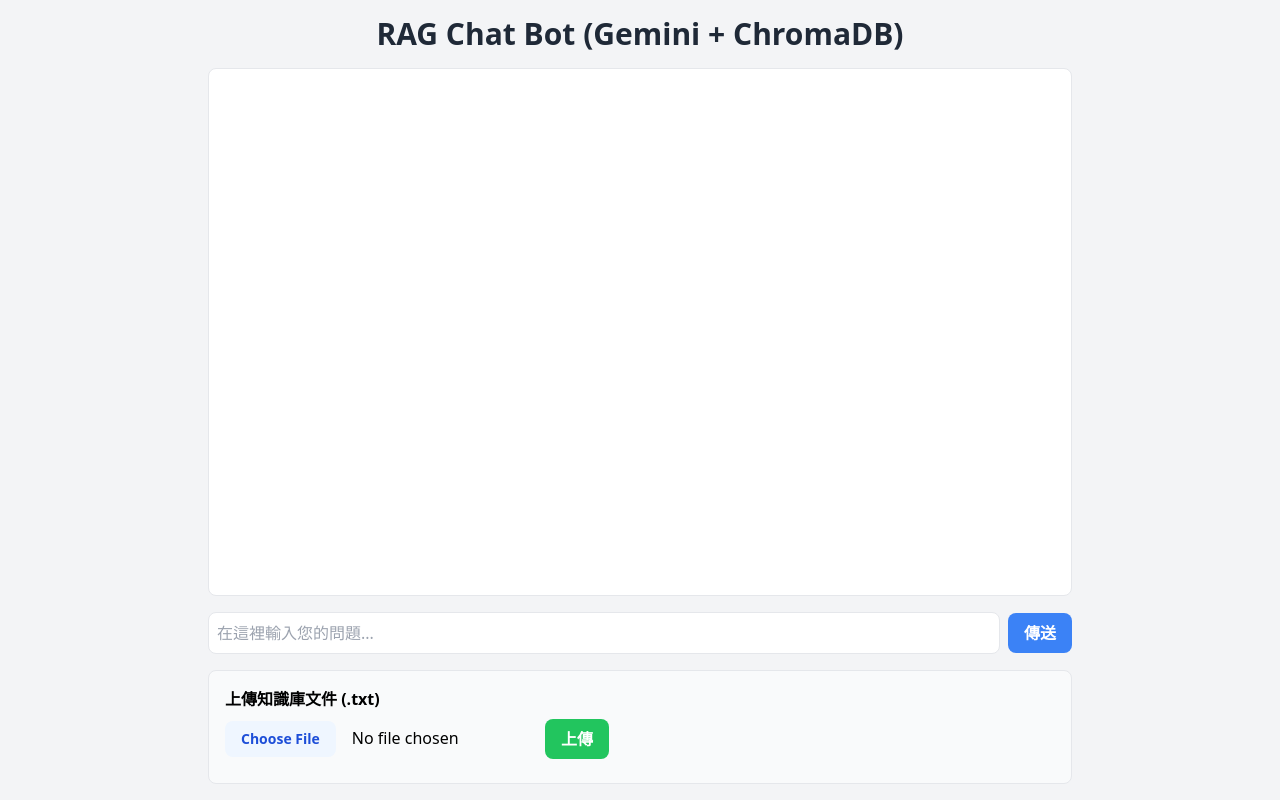
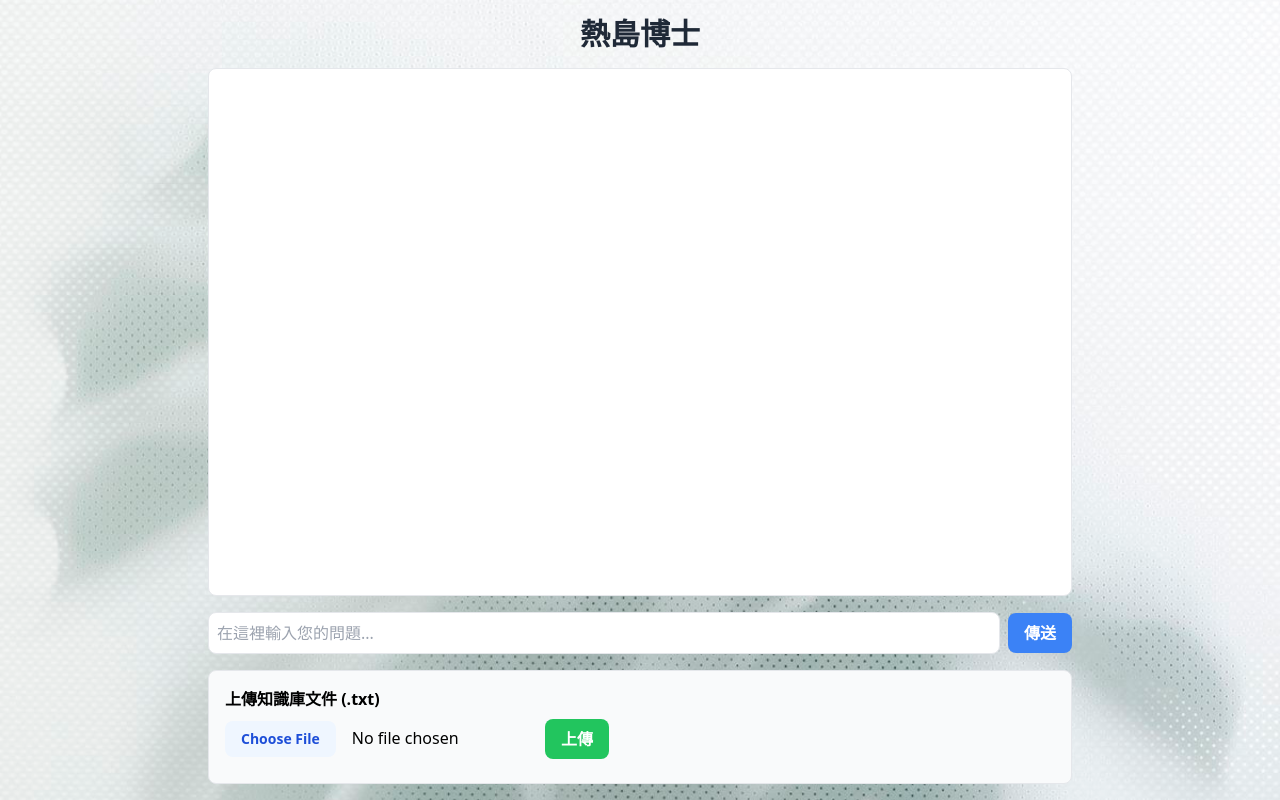
Before and after one commit to Jason25684531/Rag_HeatIsalnd, a Flask app: page / in a window 1280 px wide. Run offline with Flask 3, Linux system fonts and the light colour scheme; some libraries are stand-ins or nearby versions.

Commit message:
0831_update

```diff
--- a/app/static/css/style.css
+++ b/app/static/css/style.css
@@ -19,3 +19,9 @@
         transform: translateY(-5px);
     }
 }
+body {
+    background-image: url('../images/01.jpg');
+    background-size: cover;
+    background-position: center;
+    background-repeat: no-repeat;
+}
--- a/app/templates/index.html
+++ b/app/templates/index.html
@@ -11,7 +11,7 @@
 </head>
 <body class="bg-gray-100 font-sans">
     <div class="container mx-auto max-w-4xl h-screen flex flex-col p-4">
-        <h1 class="text-3xl font-bold text-center text-gray-800 mb-4">RAG Chat Bot (Gemini + ChromaDB)</h1>
+        <h1 class="text-3xl font-bold text-center text-gray-800 mb-4">熱島博士</h1>
 
         <div id="chat-window" class="flex-1 bg-white border rounded-lg p-4 overflow-y-auto mb-4">
             </div>
--- a/src/config.py
+++ b/src/config.py
@@ -5,7 +5,7 @@
 QA_SYSTEM_PROMPT = """你是一位頂尖的都市熱島效應專家學者。
 你的任務是根據下方提供的參考資料，精準地回答關於熱島效應的問題。
 如果參考資料不足以回答問題，請運用你自身的專業知識來解釋熱島效應的相關概念。
-請確保你的回答專業、簡潔，並控制在 100 字以內。
+請確保你的回答專業、簡潔，並[控制在 100 字]以內。
 所有回答都必須使用繁體中文。
 
 參考資料:
@@ -21,7 +21,7 @@ just reformulate it if needed and otherwise return it as is."""
 
 # --- 查詢擴展提示 (Query Expansion Prompt) ---
 QUERY_EXPANSION_PROMPT_TEMPLATE = """You are an AI assistant specializing in query expansion.
-Your task is to rewrite a given user query into 3 different versions.
+Your task is to rewrite a given user query into 1 different versions.
 The expanded queries should cover different angles, use synonyms, or rephrase the original intent.
 Return ONLY the expanded queries, separated by newlines.
 
--- a/src/rag/query_expansion.py
+++ b/src/rag/query_expansion.py
@@ -7,7 +7,7 @@ from langchain_core.runnables import Runnable
 QUERY_EXPANSION_PROMPT = ChatPromptTemplate.from_template(
     """
 You are an AI assistant specializing in query expansion for retrieval systems.
-Your task is to rewrite a given user query into 3 different versions, aiming to improve document retrieval.
+Your task is to rewrite a given user query into 1 different versions, aiming to improve document retrieval.
 The expanded queries should cover different angles, use synonyms, or rephrase the original intent.
 Return ONLY the expanded queries, separated by newlines.
 
```
Also changed, not shown: README.md, app/static/images/01.jpg (added).
